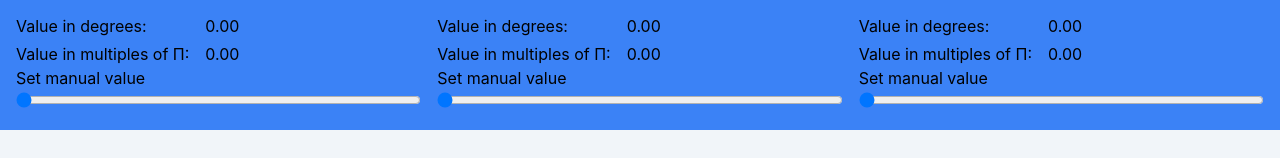
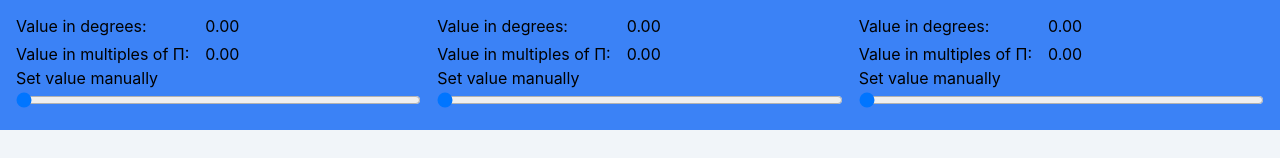
Before and after one commit to maurer2/flightthing, a Next.js app: page / in a window 1280 px wide. Shown: the part 150-308 px from the top of the page. Built offline with nearby package versions, Linux system fonts and the light colour scheme.

Commit message:
Removed useID

```diff
--- a/src/components/Dashboard/SensorChecker/SensorChecker.tsx
+++ b/src/components/Dashboard/SensorChecker/SensorChecker.tsx
@@ -1,5 +1,5 @@
 /* eslint-disable jsx-a11y/label-has-associated-control */
-import React, { Fragment, useId } from 'react';
+import React from 'react';
 import { shallowEqual, useSelector } from 'react-redux';
 
 import { useAppDispatch } from '../../../store';
@@ -19,7 +19,6 @@ const numberFormatter = new Intl.NumberFormat('en-GB', {
 function SensorChecker({ id }: PropsSensorChecker): ReactElement {
   const dispatch = useAppDispatch();
   const sensor = useSelector<RootState, Sensor>((state) => state.sensors[id], shallowEqual);
-  const sliderId: string = useId();
   const valueObject = SensorValue.fromRadians(sensor.value);
 
   const handleSliderChange = (event: FormEvent<HTMLInputElement>): void => {
@@ -64,12 +63,12 @@ function SensorChecker({ id }: PropsSensorChecker): ReactElement {
         <dd>{numberFormatter.format(valueObject.inMultiplesOfPi)}</dd>
       </dl>
       <div>
-        <label htmlFor={sliderId}>Set manual value</label>
+        <label htmlFor={id}>Set value manually</label>
         <input
           type="range"
           value={sensor.value}
-          id={sliderId}
-          name={sliderId}
+          id={id}
+          name={id}
           min="0"
           max={Math.PI * 2} // 1 rotation
           step={0.0001}
```
